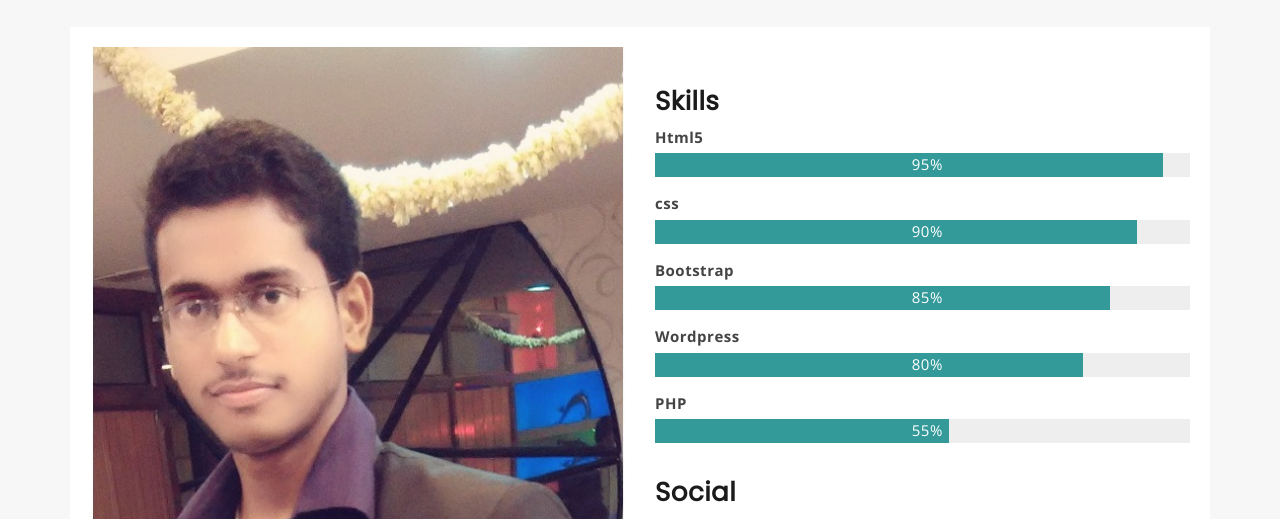
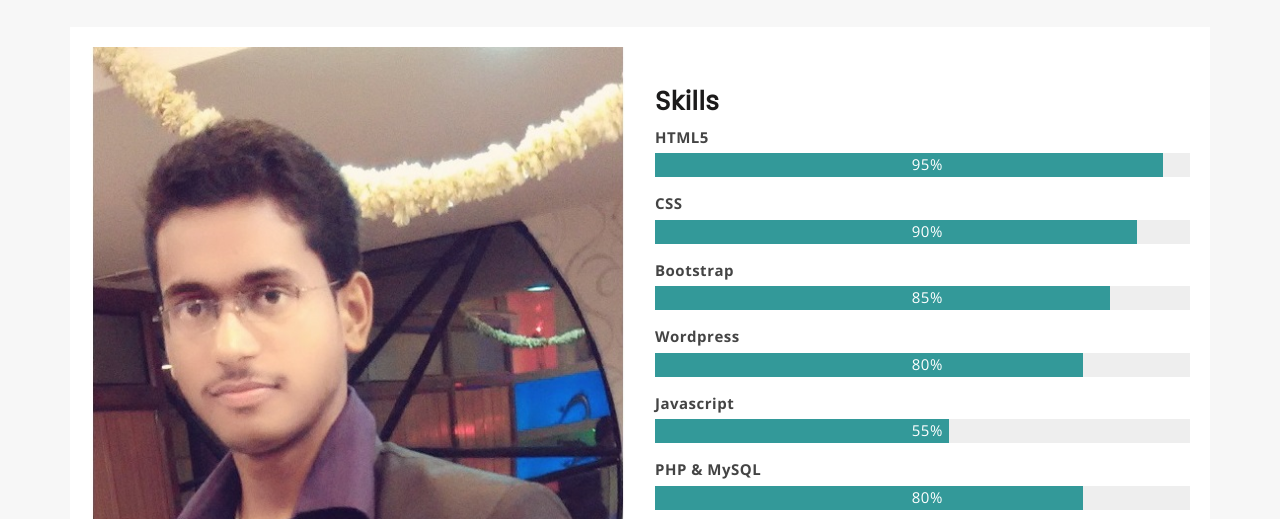
Before and after one commit to osuraj/surajkumarojha.github.io, a plain HTML site: page index.html in a window 1280 px wide. Shown: the part 1230-1749 px from the top of the page. Drawn offline with nearby package versions, Linux system fonts and the light colour scheme.

Commit message:
Update index.html

```diff
--- a/index.html
+++ b/index.html
@@ -200,22 +200,28 @@
 
 						                  	<div class="mu-skill-progress-bar">
 						                  		<h3>Skills</h3>
-							                    <span>Html5</span>
+							                    <span>HTML5</span>
 							                    <div class="mu-pro-bar mu-html5-bar">
+							                    </div>
 
+							                    <span>CSS</span>
+							                    <div class="mu-pro-bar mu-css-bar">
 							                    </div>
-							                    <span>css</span>
-							                    <div class="mu-pro-bar mu-css-bar">
 
-							                    </div>
 							                    <span>Bootstrap</span>
 							                    <div class="mu-pro-bar mu-photoshop-bar">
 							                    </div>
+
 							                    <span>Wordpress</span>
 							                    <div class="mu-pro-bar mu-wordpress-bar">
 							                    </div>
-							                    <span>PHP</span>
+
+							                    <span>Javascript</span>
 							                    <div class="mu-pro-bar mu-jquery-bar">
+							                    </div>
+
+							                    <span>PHP & MySQL</span>
+							                    <div class="mu-pro-bar mu-wordpress-bar">
 							                    </div>
 						                  	</div>
 
```
